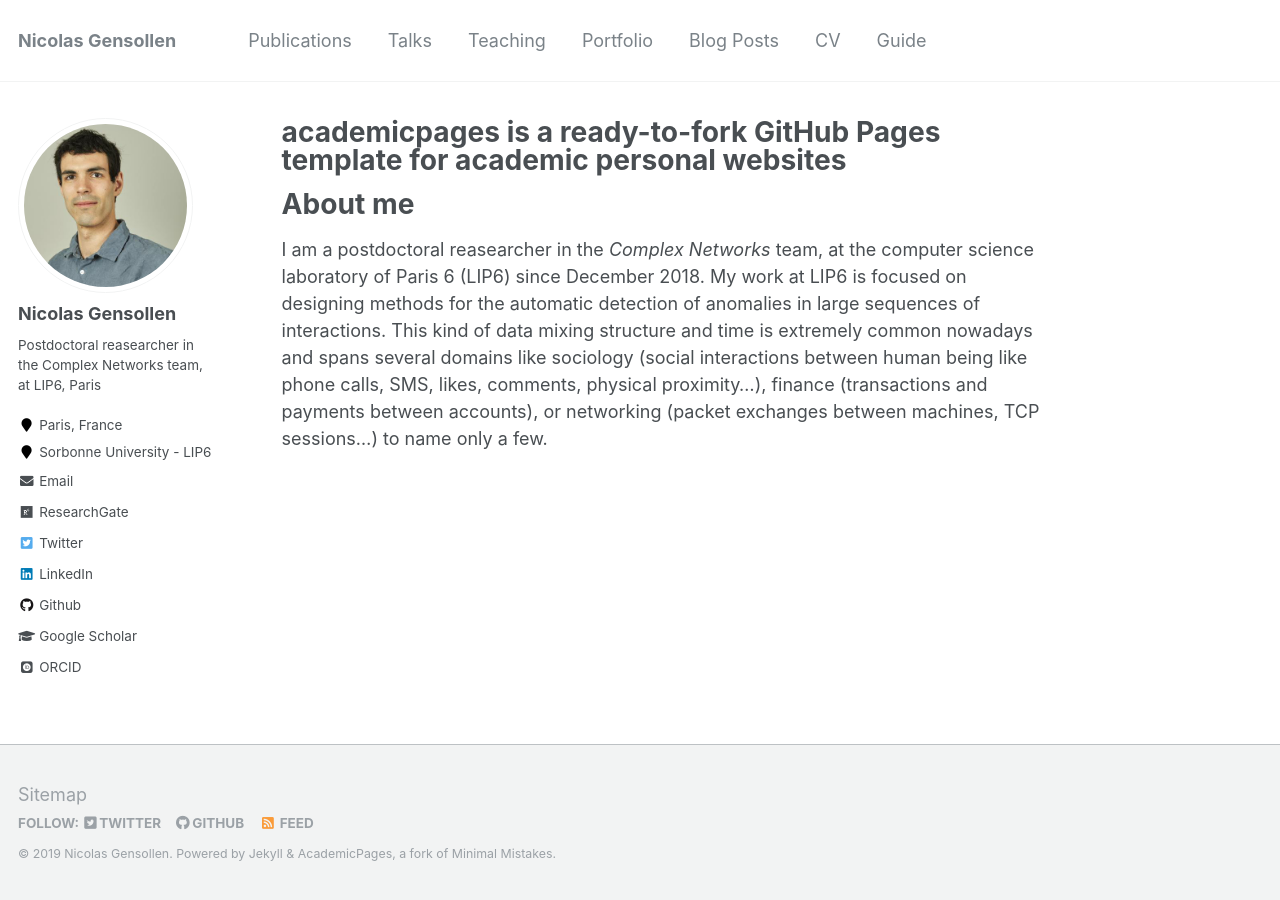
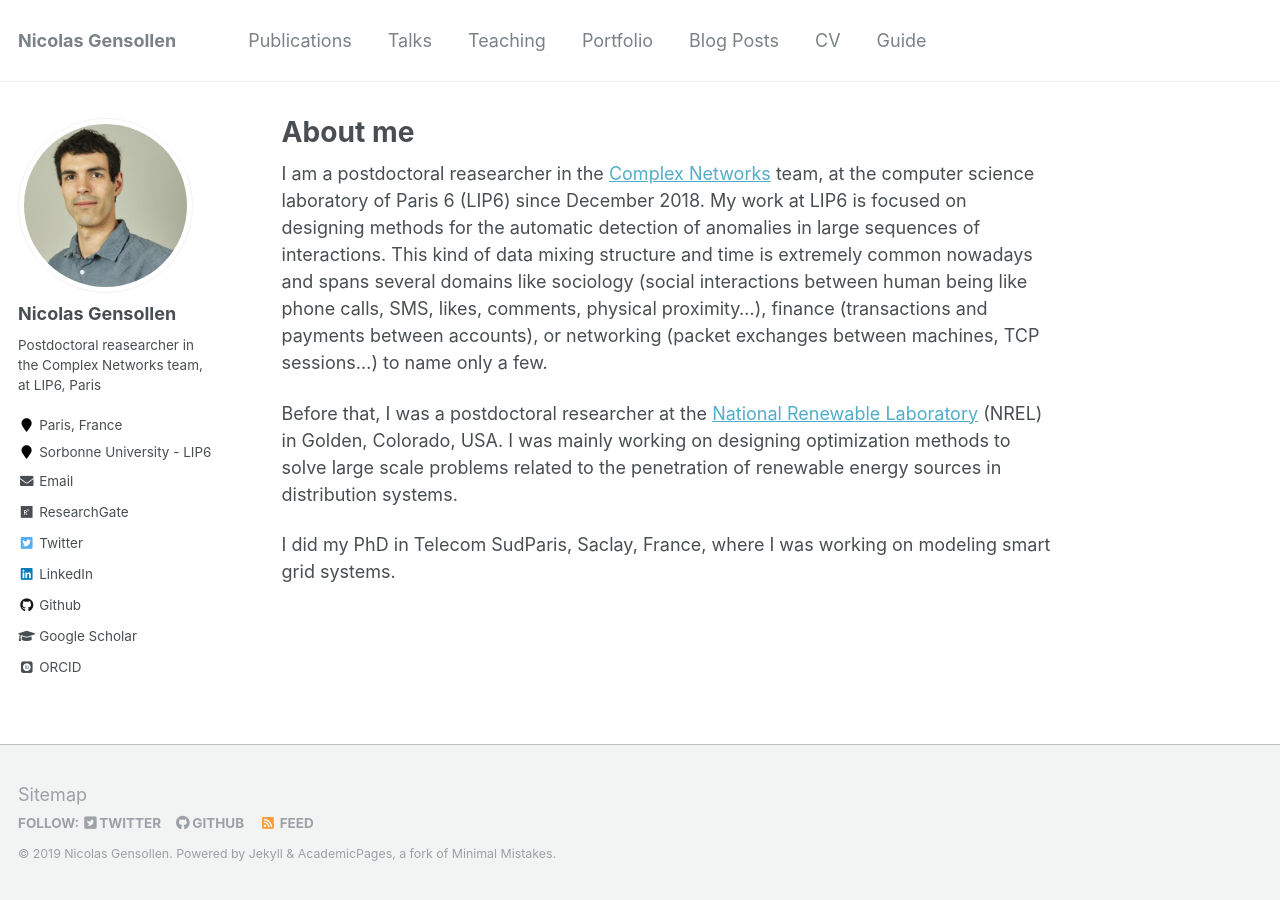
Before and after one commit to NicolasGensollen/nicolasgensollen.github.io, a Jekyll site: the page built from _pages/about.md, in a window 1280 px wide. Built offline with Jekyll 4.4.1, drawn with Linux system fonts in a browser that asks for light colours; some web fonts are replaced.

Commit message:
Update about.md (still unfinished...)

```diff
--- a/_pages/about.md
+++ b/_pages/about.md
@@ -1,15 +1,15 @@
 ---
 permalink: /
-title: "academicpages is a ready-to-fork GitHub Pages template for academic personal websites"
-excerpt: "About me"
+title: "About me"
 author_profile: true
 redirect_from:
   - /about/
   - /about.html
 ---
 
-About me
-======
+I am a postdoctoral reasearcher in the [Complex Networks](http://www.complexnetworks.fr/) team, at the computer science laboratory of Paris 6 (LIP6) since December 2018. My work at LIP6 is focused on designing methods for the automatic detection of anomalies in large sequences of interactions. This kind of data mixing structure and time is extremely common nowadays and spans several domains like sociology (social interactions between human being like phone calls, SMS, likes, comments, physical proximity...), finance (transactions and payments between accounts),
+or networking (packet exchanges between machines, TCP sessions...) to name only a few.
 
-I am a postdoctoral reasearcher in the *Complex Networks* team, at the computer science laboratory of Paris 6 (LIP6) since December 2018. My work at LIP6 is focused on designing methods for the automatic detection of anomalies in large sequences of interactions. This kind of data mixing structure and time is extremely common nowadays and spans several domains like sociology (social interactions between human being like phone calls, SMS, likes, comments, physical proximity...), finance (transactions and payments between accounts),
-or networking (packet exchanges between machines, TCP sessions...) to name only a few.
+Before that, I was a postdoctoral researcher at the [National Renewable Laboratory](https://www.nrel.gov/) (NREL) in Golden, Colorado, USA. I was mainly working on designing optimization methods to solve large scale problems related to the penetration of renewable energy sources in distribution systems.
+
+I did my PhD in Telecom SudParis, Saclay, France, where I was working on modeling smart grid systems.
```
